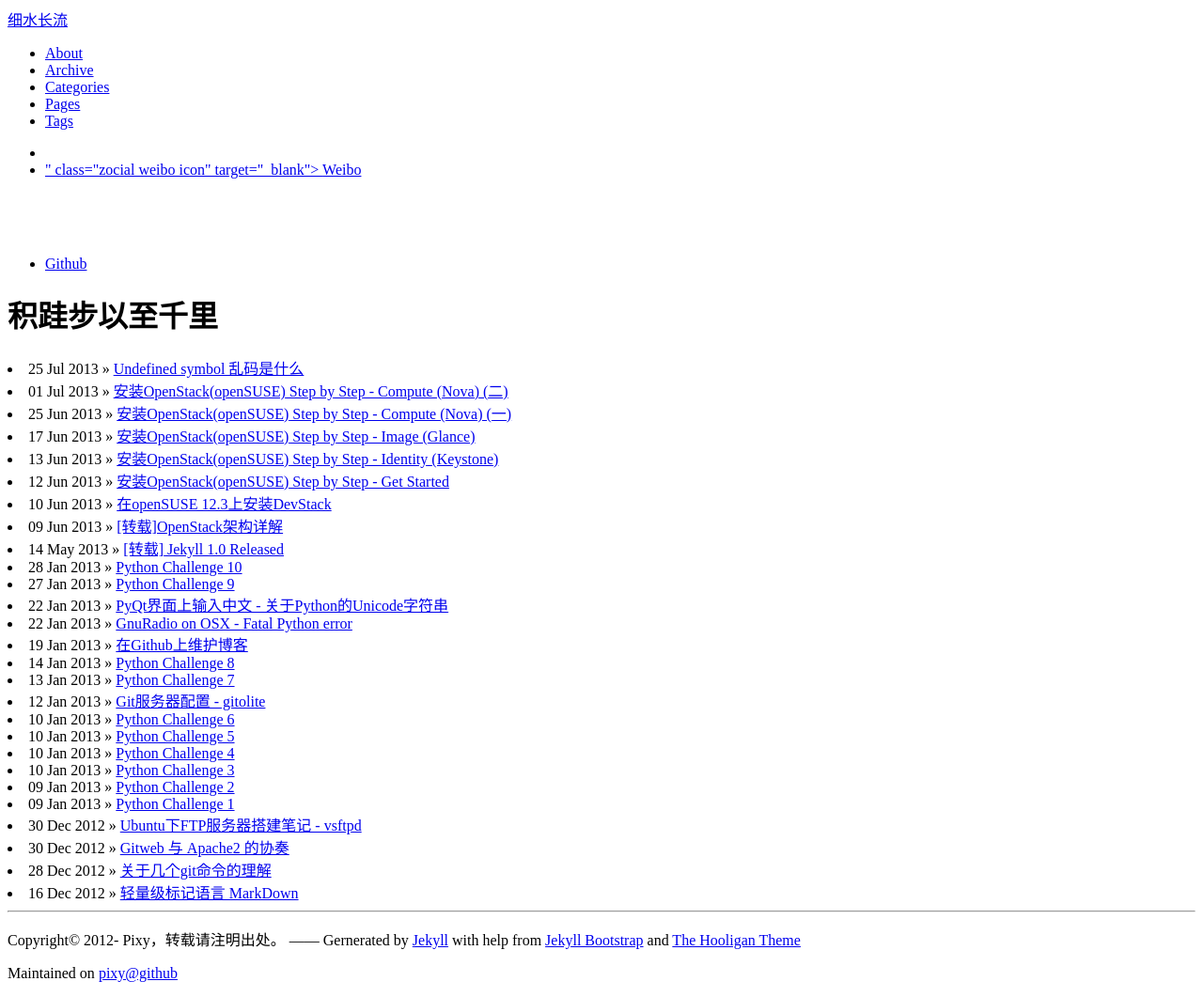
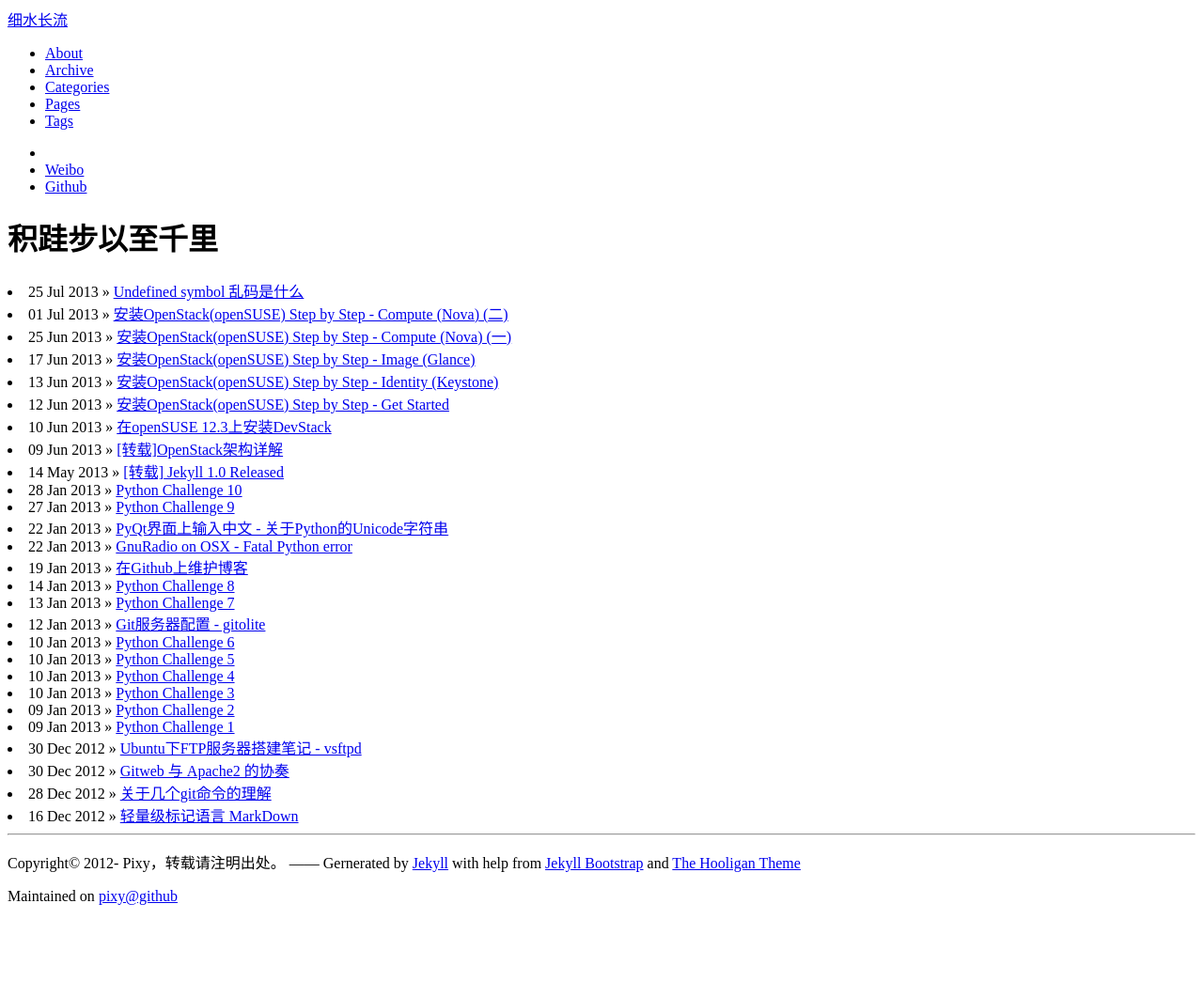
Before and after one commit to pixystone/pixystone.github.com, a Jekyll site: the page built from index.html, in a window 1280 px wide. Shown: the whole page at 94% size. Built offline with Jekyll 4.4.1, drawn with Linux system fonts in a browser that asks for light colours; nearby versions of some CDN libraries; library files that are not in the unit come from our copies; after the commit the page ends 979 px from its top, so only the background shows below that.

Commit message:
fix error

```diff
--- a/_includes/themes/hooligan/default.html
+++ b/_includes/themes/hooligan/default.html
@@ -56,7 +56,7 @@
               <li class="divider-vertical"></li>
               {% if site.author.weibo %}
                 <li>
-                  <a href="https://api.weibo.com/oauth2/authorize?client_id=3213948790&response_type=code&redirect_uri={% page.url %}" class="zocial weibo icon" target="_blank">
+                  <a href="https://api.weibo.com/oauth2/authorize?client_id=3213948790&response_type=code&redirect_uri={{ page.url }}" class="zocial weibo icon" target="_blank">
                     <span class="hidden-desktop">Weibo</a>
                 </li>
               {% endif %}
```
